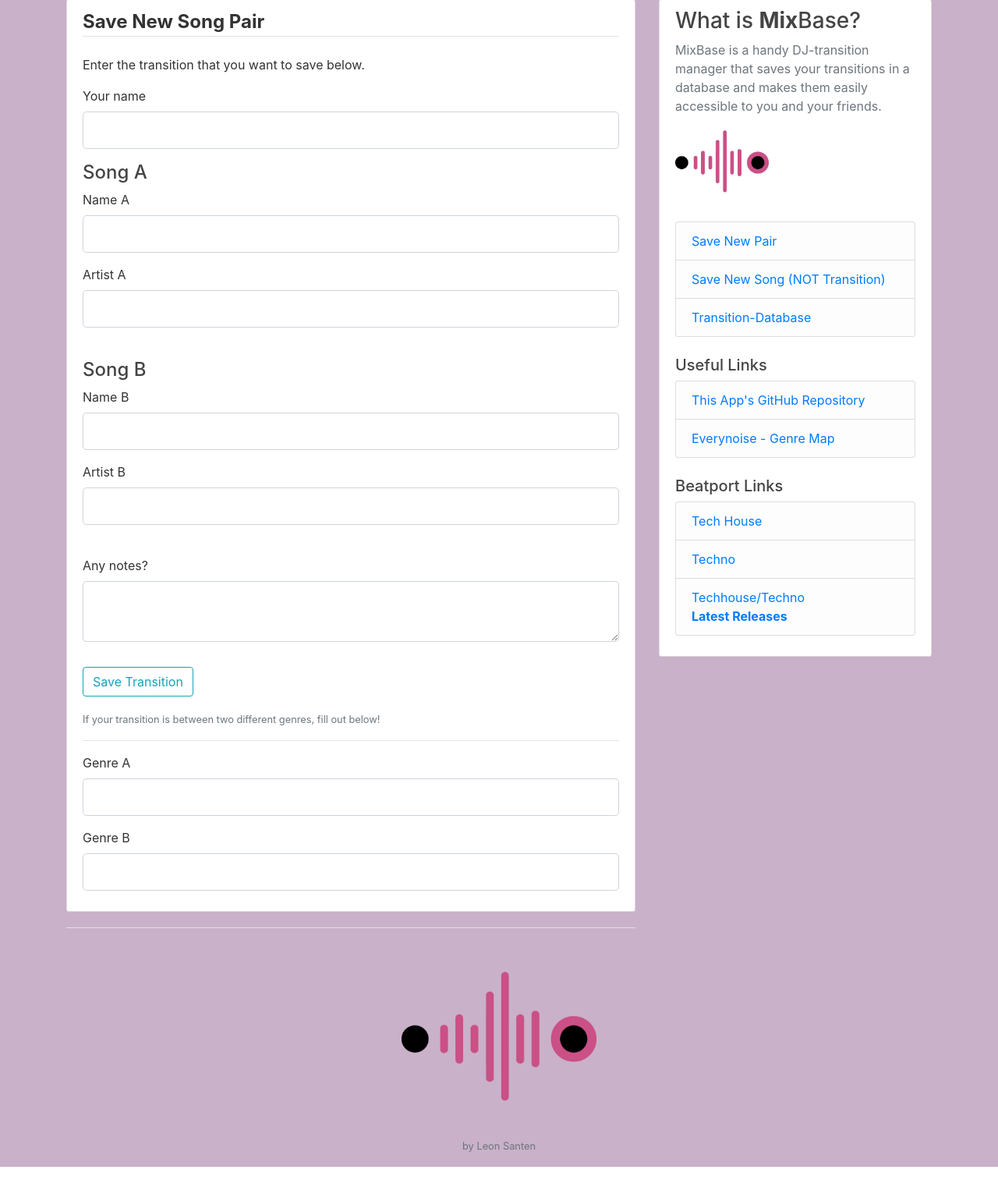
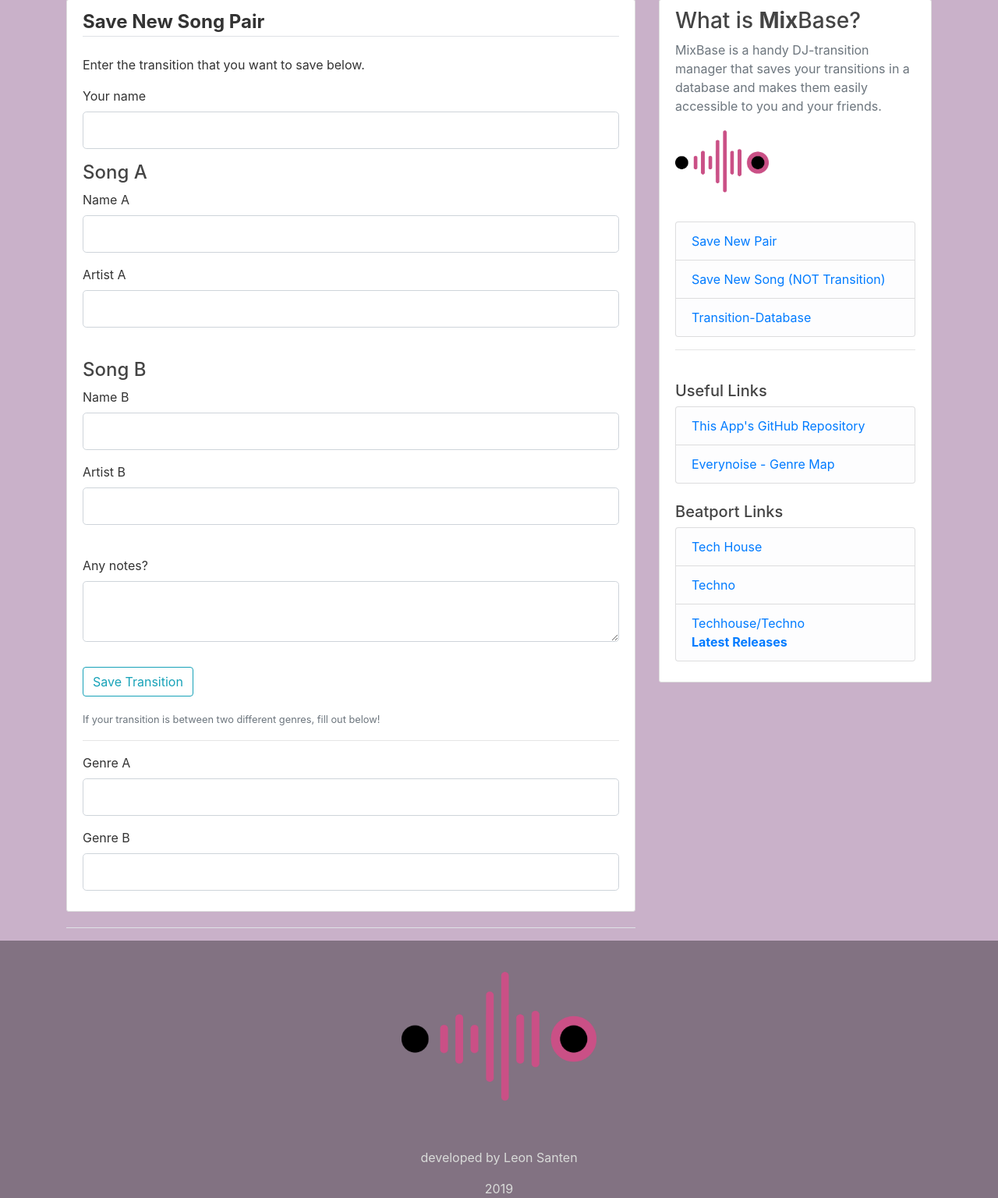
Before and after one commit to LSanten/mixbase_live, a Flask app: page / in a window 1280 px wide. Shown: the part 81-1617 px from the top of the page at 78% size. Before the commit the page ends 1577 px from the top, so only its background shows below. Run offline with Flask 2, Linux system fonts and the light colour scheme; some libraries are stand-ins or nearby versions.

Commit message:
add footer

```diff
--- a/webapp/static/main.css
+++ b/webapp/static/main.css
@@ -6,6 +6,22 @@ body {
 
 h1, h2, h3, h4, h5, h6 {
   color: #444444;
+}
+
+#page-container {
+  position: relative;
+  min-height: 100vh;
+}
+
+#content-wrap {
+  padding-bottom: 2.5rem;    /* Footer height */
+}
+
+#footer {
+  position: absolute;
+  bottom: 0;
+  width: 100%;
+  height: 2.5rem;            /* Footer height */
 }
 
 .bg-steel {
@@ -82,3 +98,12 @@ a.article-title:hover {
 .aligncenter {
     text-align: center;
 }
+
+.footer {
+   left: 0;
+   bottom: 0;
+   width: 100%;
+   background-color: #827282;
+   color: #D9DBD9;
+   text-align: center;
+}
--- a/webapp/templates/layout.html
+++ b/webapp/templates/layout.html
@@ -21,6 +21,10 @@
 
 </head>
 <body>
+  <div id="page-container">
+   <div id="content-wrap">
+     <!-- all other page content -->
+
   <header class="site-header">
       <nav class="navbar navbar-expand-md navbar-dark bg-steel fixed-top">
         <div class="container">
@@ -70,7 +74,7 @@
                 <li class="list-group-item list-group-item-light"><a href="{{ url_for('singlesong')}}" >Save New Song (NOT Transition)</a></li>
                 <li class="list-group-item list-group-item-light"><a href="{{ url_for('transitions') }}" >Transition-Database</a></li>
               </ul>
-
+              <hr>
               <br>
               <h5>Useful Links</h5>
 
@@ -101,11 +105,20 @@
   <script src="https://stackpath.bootstrapcdn.com/bootstrap/4.3.1/js/bootstrap.min.js" integrity="sha384-JjSmVgyd0p3pXB1rRibZUAYoIIy6OrQ6VrjIEaFf/nJGzIxFDsf4x0xIM+B07jRM" crossorigin="anonymous"></script>
 
   <div>
-  <p class="aligncenter">
-    <img src="{{ url_for('static', filename='icon.png') }}" alt="MixBase icon, two nodes with sound waves in between them" style="height:250px;"/>
-    <br>
-    <small class="text-muted">by Leon Santen</small>
-  </p>
+
+</div>
+</div>
+<footer id="footer">
+  <div class="footer">
+    <p class="aligncenter">
+      <img src="{{ url_for('static', filename='icon.png') }}" alt="MixBase icon, two nodes with sound waves in between them" style="height:250px;"/>
+    </p>
+    <p class="aligncenter">developed by Leon Santen</p>
+
+
+    <p>2019</p>
+  </div>
+</footer>
 </div>
 </body>
 </html>
```
